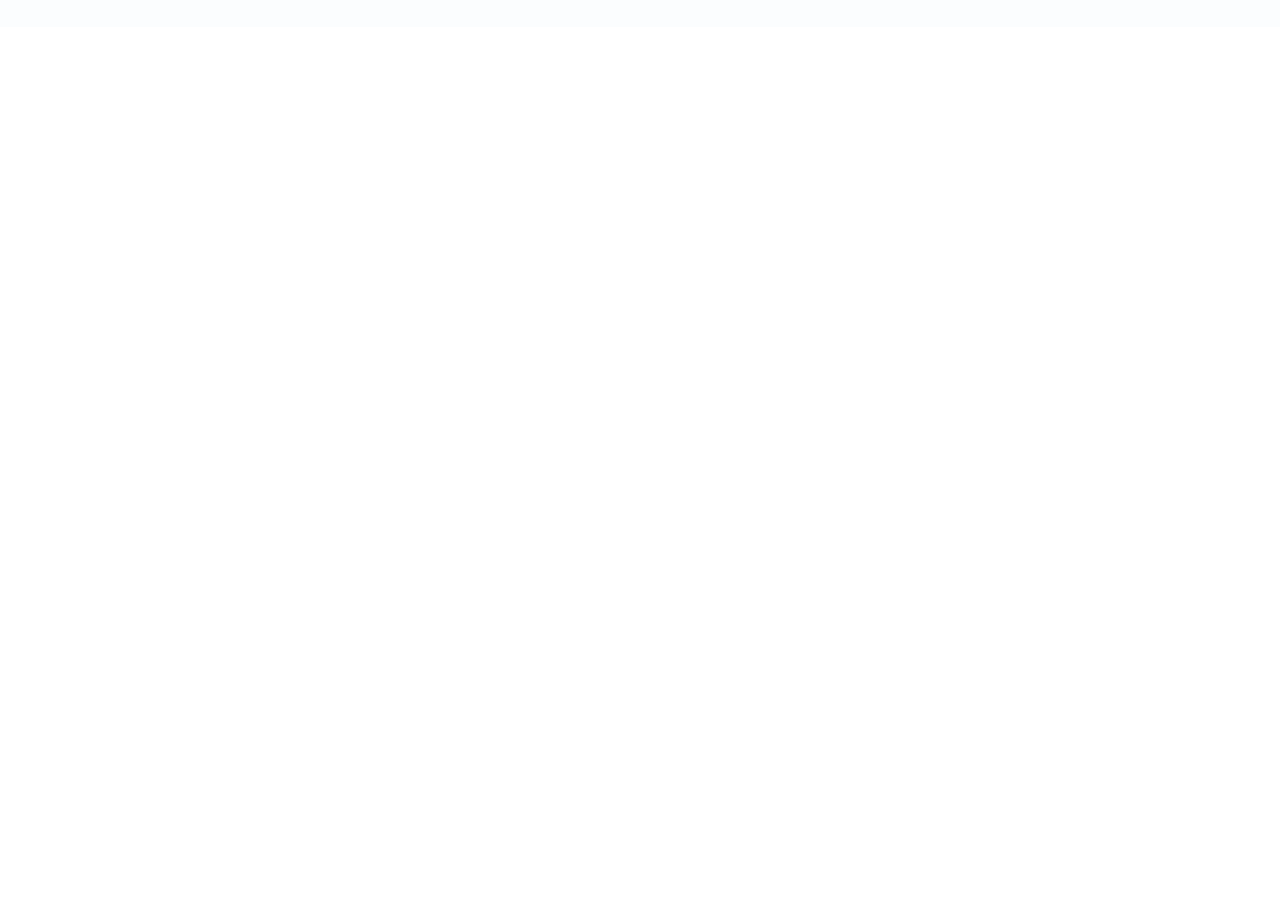
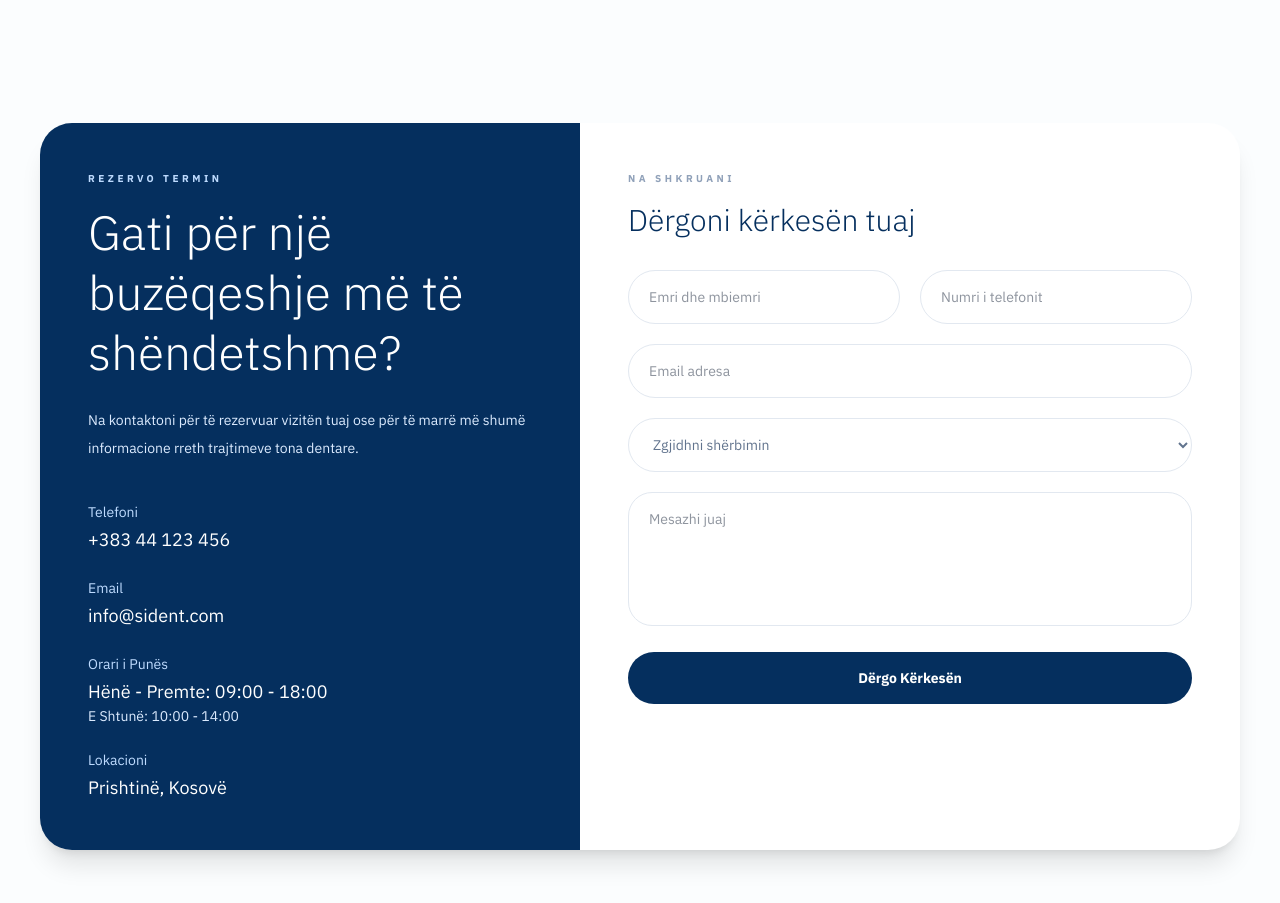
Before and after one commit to LaidaR3/Sident, a Next.js app in the folder dental-clinic/: page / in a window 1280 px wide. Shown: the part 5460-6363 px from the top of the page. Before the commit the page ends 5487 px from the top, so only its background shows below. Built offline with nearby package versions, Linux system fonts and the light colour scheme.

Commit message:
implement the contact us section in home page

```diff
--- a/dental-clinic/app/page.tsx
+++ b/dental-clinic/app/page.tsx
@@ -5,7 +5,7 @@
 import WhyChooseUs from "@/components/home/WhyChooseUs";
 import TeamSection from "@/components/home/Team";
 import ClinicGallery from "@/components/home/Gallery";
-
+import AppointmentContact from "@/components/home/Contact";
 
 export default function Home() {
   return (
@@ -17,6 +17,7 @@
       <ServicesSection />
       <TeamSection />
       <ClinicGallery />
+      <AppointmentContact />
 
     </main>
   );
--- /dev/null
+++ b/dental-clinic/components/home/Contact.tsx
@@ -0,0 +1,109 @@
+import Link from "next/link";
+
+export default function AppointmentContact() {
+  return (
+    <section className="bg-[#fbfdfe] px-6 py-24 text-slate-800 md:px-10">
+      <div className="mx-auto grid max-w-7xl overflow-hidden rounded-[32px] bg-white shadow-xl md:grid-cols-[45%_55%]">
+        <div className="bg-[#052f5e] p-8 text-white md:p-12">
+          <p className="mb-4 text-[10px] font-bold uppercase tracking-[0.35em] text-blue-200">
+            Rezervo Termin
+          </p>
+
+          <h2 className="text-4xl font-light leading-tight md:text-5xl">
+            Gati për një buzëqeshje më të shëndetshme?
+          </h2>
+
+          <p className="mt-6 text-sm leading-7 text-blue-100">
+            Na kontaktoni për të rezervuar vizitën tuaj ose për të marrë më
+            shumë informacione rreth trajtimeve tona dentare.
+          </p>
+
+          <div className="mt-10 space-y-6 text-sm">
+            <div>
+              <p className="text-blue-200">Telefoni</p>
+              <Link href="tel:+38344123456" className="mt-1 block text-lg">
+                +383 44 123 456
+              </Link>
+            </div>
+
+            <div>
+              <p className="text-blue-200">Email</p>
+              <Link href="mailto:info@sident.com" className="mt-1 block text-lg">
+                info@sident.com
+              </Link>
+            </div>
+
+            <div>
+              <p className="text-blue-200">Orari i Punës</p>
+              <p className="mt-1 text-lg">Hënë - Premte: 09:00 - 18:00</p>
+              <p className="text-blue-100">E Shtunë: 10:00 - 14:00</p>
+            </div>
+
+            <div>
+              <p className="text-blue-200">Lokacioni</p>
+              <p className="mt-1 text-lg">Prishtinë, Kosovë</p>
+            </div>
+          </div>
+        </div>
+
+        <div className="p-8 md:p-12">
+          <p className="mb-4 text-[10px] font-bold uppercase tracking-[0.35em] text-slate-400">
+            Na Shkruani
+          </p>
+
+          <h3 className="text-3xl font-light text-[#052f5e]">
+            Dërgoni kërkesën tuaj
+          </h3>
+
+          <form className="mt-8 space-y-5">
+            <div className="grid gap-5 md:grid-cols-2">
+              <input
+                type="text"
+                placeholder="Emri dhe mbiemri"
+                className="w-full rounded-full border border-slate-200 px-5 py-4 text-sm outline-none transition focus:border-[#052f5e]"
+              />
+
+              <input
+                type="tel"
+                placeholder="Numri i telefonit"
+                className="w-full rounded-full border border-slate-200 px-5 py-4 text-sm outline-none transition focus:border-[#052f5e]"
+              />
+            </div>
+
+            <input
+              type="email"
+              placeholder="Email adresa"
+              className="w-full rounded-full border border-slate-200 px-5 py-4 text-sm outline-none transition focus:border-[#052f5e]"
+            />
+
+            <select
+              className="w-full rounded-full border border-slate-200 px-5 py-4 text-sm text-slate-500 outline-none transition focus:border-[#052f5e]"
+              defaultValue=""
+            >
+              <option value="" disabled>
+                Zgjidhni shërbimin
+              </option>
+              <option>Kontrollë Dentare</option>
+              <option>Zbardhim i Dhëmbëve</option>
+              <option>Ortodonci</option>
+              <option>Restaurime Dentare</option>
+            </select>
+
+            <textarea
+              rows={5}
+              placeholder="Mesazhi juaj"
+              className="w-full resize-none rounded-[24px] border border-slate-200 px-5 py-4 text-sm outline-none transition focus:border-[#052f5e]"
+            />
+
+            <button
+              type="submit"
+              className="w-full rounded-full bg-[#052f5e] px-7 py-4 text-sm font-bold text-white transition hover:bg-[#00408a]"
+            >
+              Dërgo Kërkesën
+            </button>
+          </form>
+        </div>
+      </div>
+    </section>
+  );
+}
```
